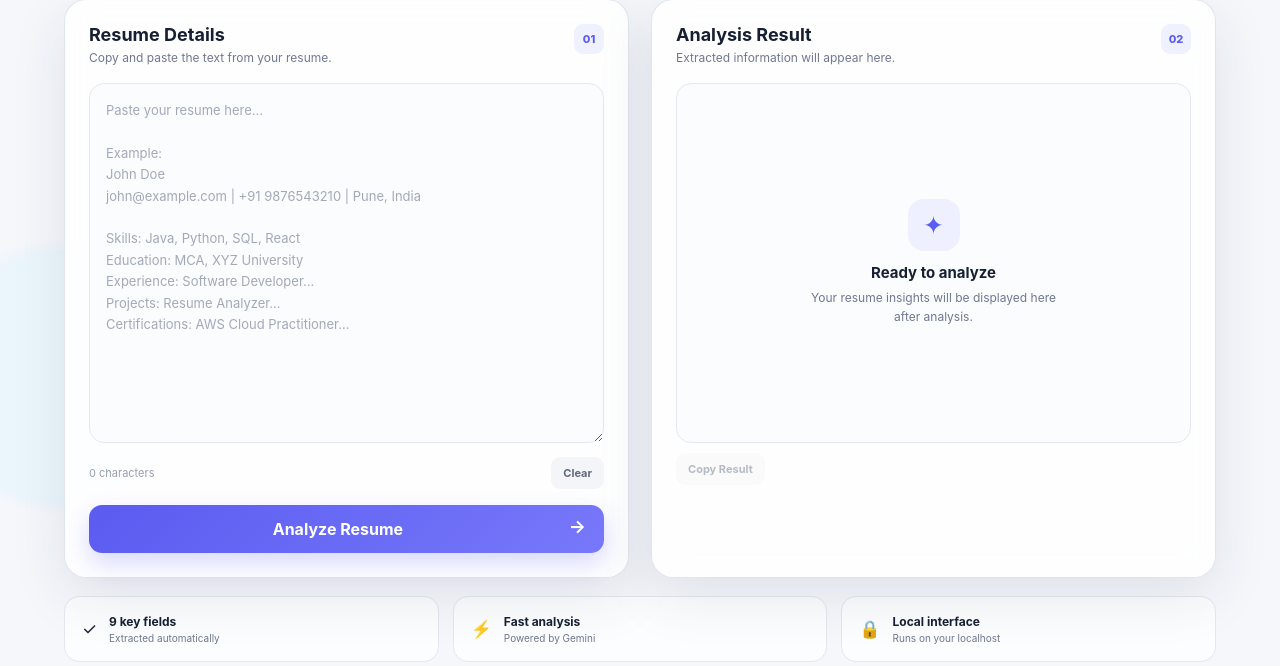
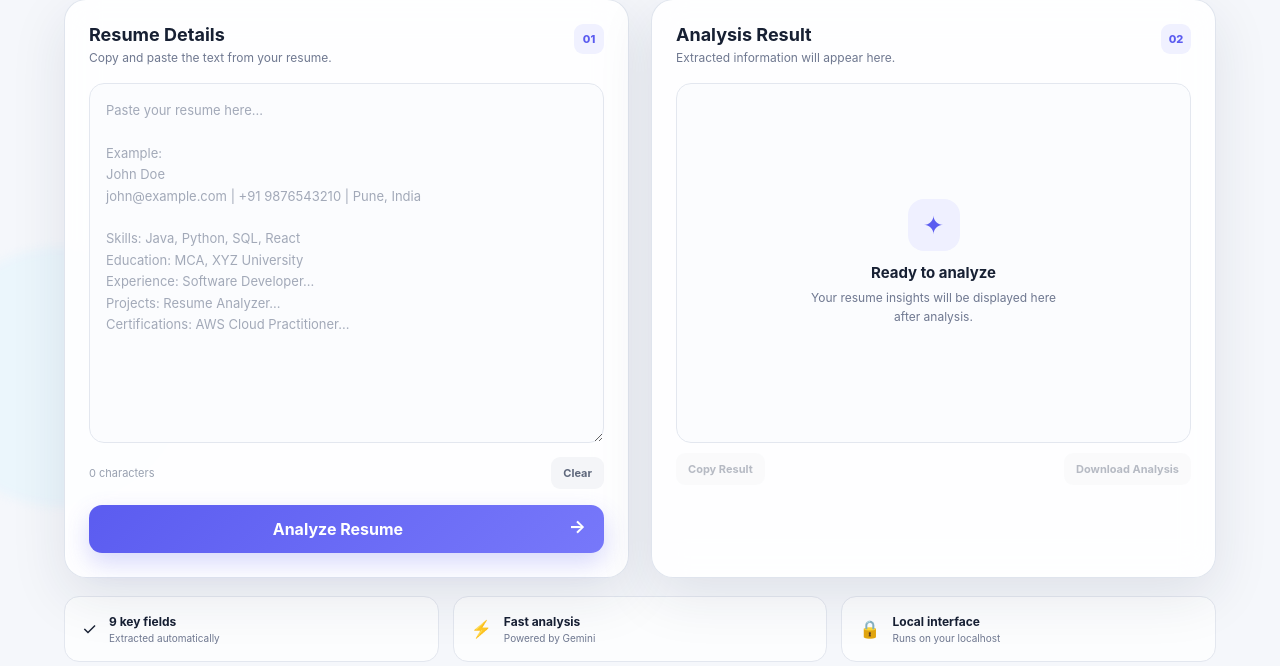
Before and after one commit to coder-nk2937/GenAI-Resume-Analyzer, a Flask app: page / in a window 1280 px wide. Shown: the part 393-1059 px from the top of the page. Run offline with Flask 3, Linux system fonts and the light colour scheme.

Commit message:
Update index.html

```diff
--- a/templates/index.html
+++ b/templates/index.html
@@ -81,8 +81,14 @@ Certifications: AWS Cloud Practitioner..."></textarea>
                 </div>
 
                 <div class="result-footer">
-                    <button id="copyBtn" class="secondary-btn" type="button" disabled>Copy Result</button>
-                </div>
+    <button id="copyBtn" class="secondary-btn" type="button" disabled>
+        Copy Result
+    </button>
+
+    <button id="downloadBtn" class="secondary-btn" type="button" disabled>
+        Download Analysis
+    </button>
+</div>
             </div>
         </section>
 
```
